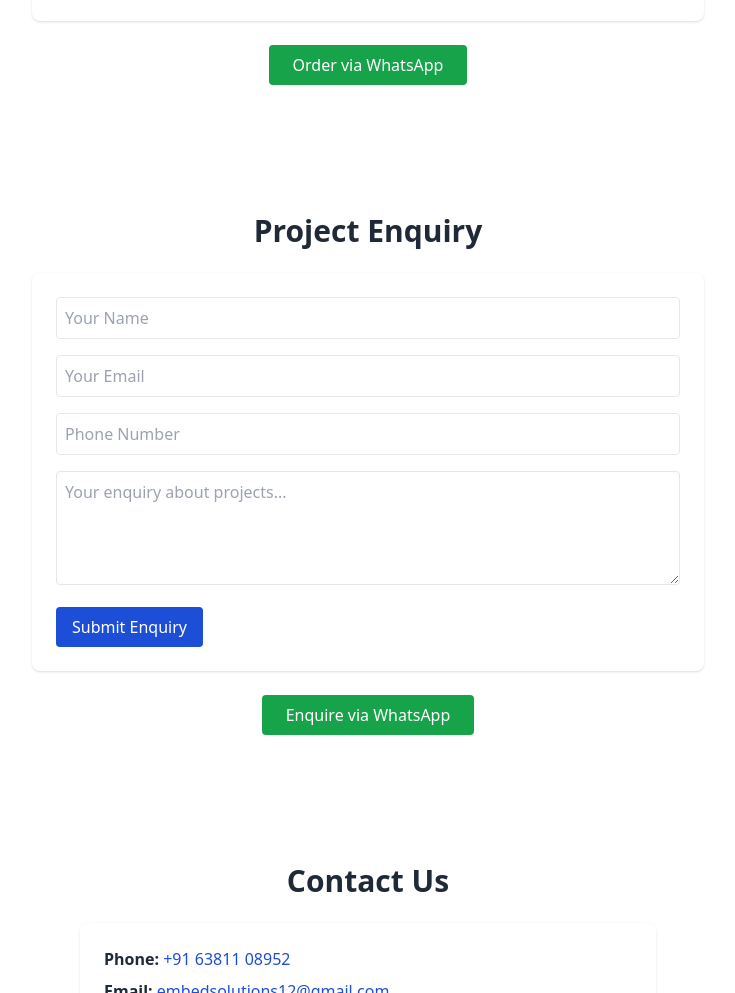
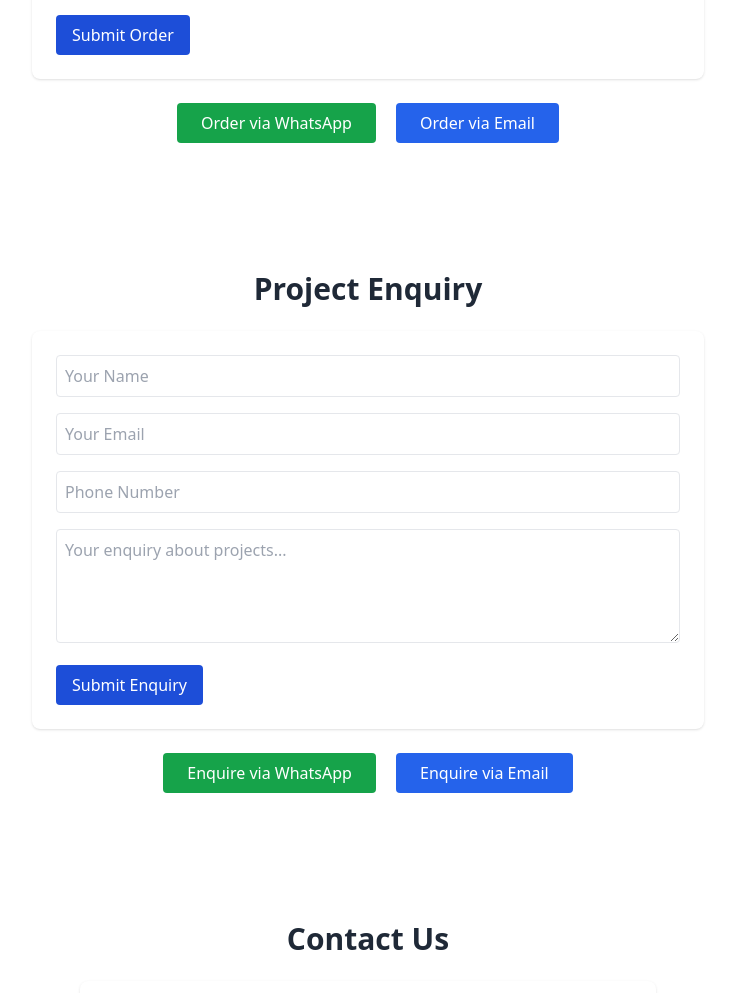
Before and after one commit to EmbedSolutions12/Embedsolutions12, a plain HTML site: page index.html in a window 1280 px wide. Shown: the part 1457-2450 px from the top of the page, without its empty margins (272-1007 px from the left). Drawn offline with nearby package versions, Linux system fonts and the light colour scheme.

Commit message:
Add files via upload
updated website

```diff
--- a/index.html
+++ b/index.html
@@ -61,14 +61,16 @@
     <form action="https://formsubmit.co/embedsolutions12@gmail.com" method="POST" class="max-w-2xl mx-auto bg-white p-6 rounded-lg shadow space-y-4">
       <input type="text" name="Name" placeholder="Your Name" required class="w-full p-2 border rounded" />
       <input type="email" name="Email" placeholder="Your Email" required class="w-full p-2 border rounded" />
+      <input type="text" name="Phone" placeholder="Phone Number" required class="w-full p-2 border rounded" />
       <input type="text" name="Course" placeholder="Course (e.g., B.Tech, MCA)" class="w-full p-2 border rounded" />
       <input type="text" name="Project Title" placeholder="Project Title / Requirement" required class="w-full p-2 border rounded" />
       <input type="text" name="Technology" placeholder="Preferred Technology (e.g., Python, Java)" class="w-full p-2 border rounded" />
       <textarea name="Deadline" placeholder="Deadline / Additional Info" rows="3" class="w-full p-2 border rounded"></textarea>
       <button type="submit" class="bg-blue-700 text-white px-4 py-2 rounded hover:bg-blue-800">Submit Order</button>
     </form>
-    <div class="text-center mt-6">
+    <div class="text-center mt-6 space-x-4">
       <a href="https://wa.me/916381108952?text=Hi%2C%20I%20want%20to%20order%20a%20project%20from%20Embed%20Solutions" target="_blank" class="inline-block bg-green-600 text-white px-6 py-2 rounded hover:bg-green-700">Order via WhatsApp</a>
+      <a href="mailto:embedsolutions12@gmail.com?subject=Project%20Order&body=Hi%2C%20I%20want%20to%20order%20a%20project." class="inline-block bg-blue-600 text-white px-6 py-2 rounded hover:bg-blue-700">Order via Email</a>
     </div>
   </section>
 
@@ -82,8 +84,9 @@
       <textarea name="Message" placeholder="Your enquiry about projects..." rows="4" class="w-full p-2 border rounded"></textarea>
       <button type="submit" class="bg-blue-700 text-white px-4 py-2 rounded hover:bg-blue-800">Submit Enquiry</button>
     </form>
-    <div class="text-center mt-6">
+    <div class="text-center mt-6 space-x-4">
       <a href="https://wa.me/916381108952?text=Hi%2C%20I%20have%20a%20project%20enquiry%20for%20Embed%20Solutions" target="_blank" class="inline-block bg-green-600 text-white px-6 py-2 rounded hover:bg-green-700">Enquire via WhatsApp</a>
+      <a href="mailto:embedsolutions12@gmail.com?subject=Project%20Enquiry&body=Hi%2C%20I%20have%20a%20project%20enquiry." class="inline-block bg-blue-600 text-white px-6 py-2 rounded hover:bg-blue-700">Enquire via Email</a>
     </div>
   </section>
 
```
